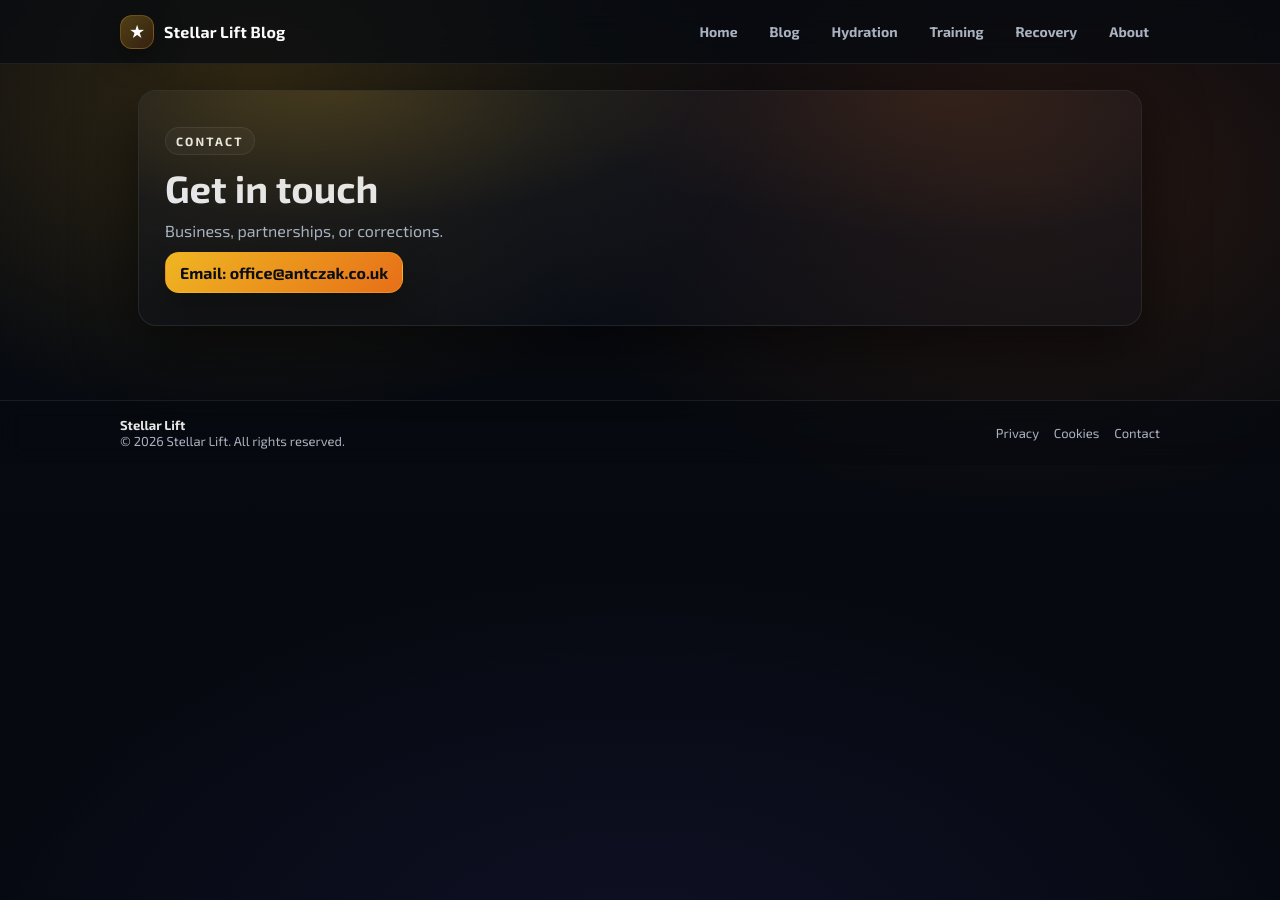
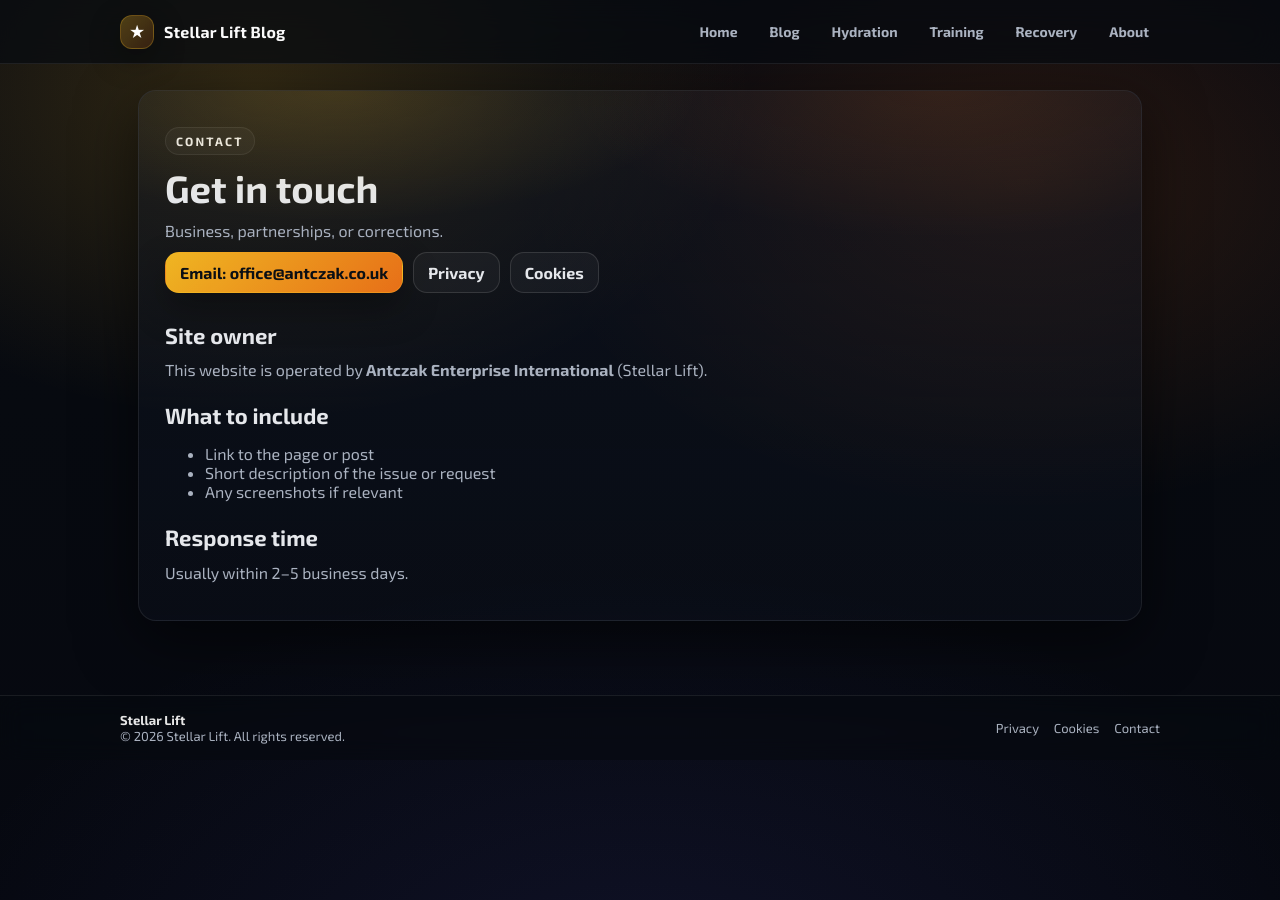
Before and after one commit to AntczakEI/stellarlift-blog, a Jekyll site: the page built from contact.html, in a window 1280 px wide. Built offline with Jekyll 4.4.1, drawn with Linux system fonts in a browser that asks for light colours.

Commit message:
Update contact.html

```diff
--- a/contact.html
+++ b/contact.html
@@ -12,5 +12,22 @@ permalink: /contact/
 
   <div class="hero-cta">
     <a class="btn" href="mailto:office@antczak.co.uk">Email: office@antczak.co.uk</a>
+    <a class="btn btn-ghost" href="/privacy/">Privacy</a>
+    <a class="btn btn-ghost" href="/cookies/">Cookies</a>
   </div>
 </section>
+
+<section class="section">
+  <h2>Site owner</h2>
+  <p>This website is operated by <strong>Antczak Enterprise International</strong> (Stellar Lift).</p>
+
+  <h2>What to include</h2>
+  <ul>
+    <li>Link to the page or post</li>
+    <li>Short description of the issue or request</li>
+    <li>Any screenshots if relevant</li>
+  </ul>
+
+  <h2>Response time</h2>
+  <p>Usually within 2–5 business days.</p>
+</section>
```
